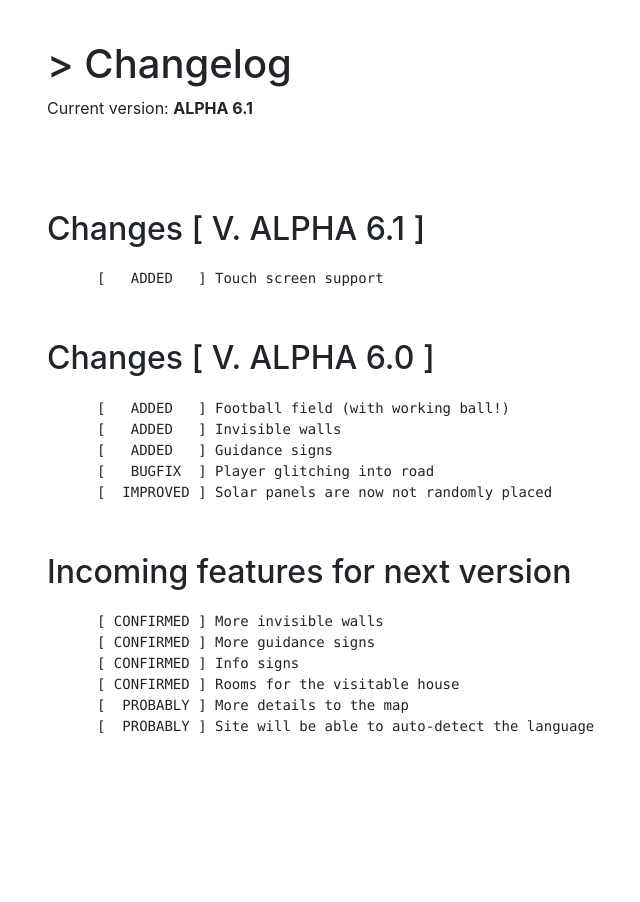
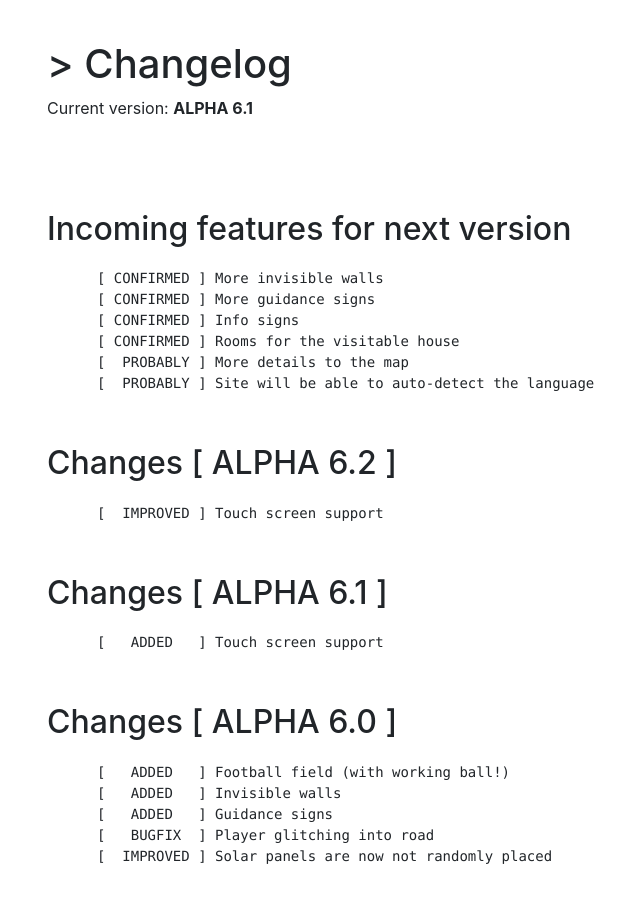
Before and after one commit to Farfa7886/1q-proj, a plain HTML site: page changelog.html in a window 1280 px wide. Shown: the whole page, without its empty margins (33-673 px from the left). Before the commit the page ends 800 px from the top, so only its background shows below. Drawn offline with nearby package versions, Linux system fonts and the light colour scheme.

Commit message:
ALPHA 6.2 IS OUTTT 🔥🔥🔥

```diff
--- a/changelog.html
+++ b/changelog.html
@@ -17,21 +17,6 @@
     <script src="https://cdn.jsdelivr.net/npm/jquery@3.5.1/dist/jquery.slim.min.js" integrity="sha384-DfXdz2htPH0lsSSs5nCTpuj/zy4C+OGpamoFVy38MVBnE+IbbVYUew+OrCXaRkfj" crossorigin="anonymous"></script>
     <script src="https://cdn.jsdelivr.net/npm/bootstrap@4.6.2/dist/js/bootstrap.bundle.min.js" integrity="sha384-Fy6S3B9q64WdZWQUiU+q4/2Lc9npb8tCaSX9FK7E8HnRr0Jz8D6OP9dO5Vg3Q9ct" crossorigin="anonymous"></script>
 
-    <h2 style="margin-bottom: 20px;">Changes [ V. ALPHA 6.1 ]</h2>
-    <pre style="margin-bottom: 50px; margin-left: 50px;">
-[   ADDED   ] Touch screen support
-</pre>
-
-
-    <h2 style="margin-bottom: 20px;">Changes [ V. ALPHA 6.0 ]</h2>
-    <pre style="margin-bottom: 50px; margin-left: 50px;">
-[   ADDED   ] Football field (with working ball!)
-[   ADDED   ] Invisible walls
-[   ADDED   ] Guidance signs
-[   BUGFIX  ] Player glitching into road
-[  IMPROVED ] Solar panels are now not randomly placed
-</pre>
-
     <h2 style="margin-bottom: 20px;">Incoming features for next version</h2>
     <pre style="margin-bottom: 50px; margin-left: 50px;">
 [ CONFIRMED ] More invisible walls
@@ -41,6 +26,26 @@
 [  PROBABLY ] More details to the map
 [  PROBABLY ] Site will be able to auto-detect the language
 </pre>
+
+    <h2 style="margin-bottom: 20px;">Changes [ ALPHA 6.2 ]</h2>
+  <pre style="margin-bottom: 50px; margin-left: 50px;">
+[  IMPROVED ] Touch screen support
+</pre>
+
+    <h2 style="margin-bottom: 20px;">Changes [ ALPHA 6.1 ]</h2>
+    <pre style="margin-bottom: 50px; margin-left: 50px;">
+[   ADDED   ] Touch screen support
+</pre>
+
+
+    <h2 style="margin-bottom: 20px;">Changes [ ALPHA 6.0 ]</h2>
+    <pre style="margin-bottom: 50px; margin-left: 50px;">
+[   ADDED   ] Football field (with working ball!)
+[   ADDED   ] Invisible walls
+[   ADDED   ] Guidance signs
+[   BUGFIX  ] Player glitching into road
+[  IMPROVED ] Solar panels are now not randomly placed
+</pre>
 </div>
   </body>
 </html>
```
Also changed, not shown: en.html (+1 -1 lines), index.html (+1 -1 lines).
